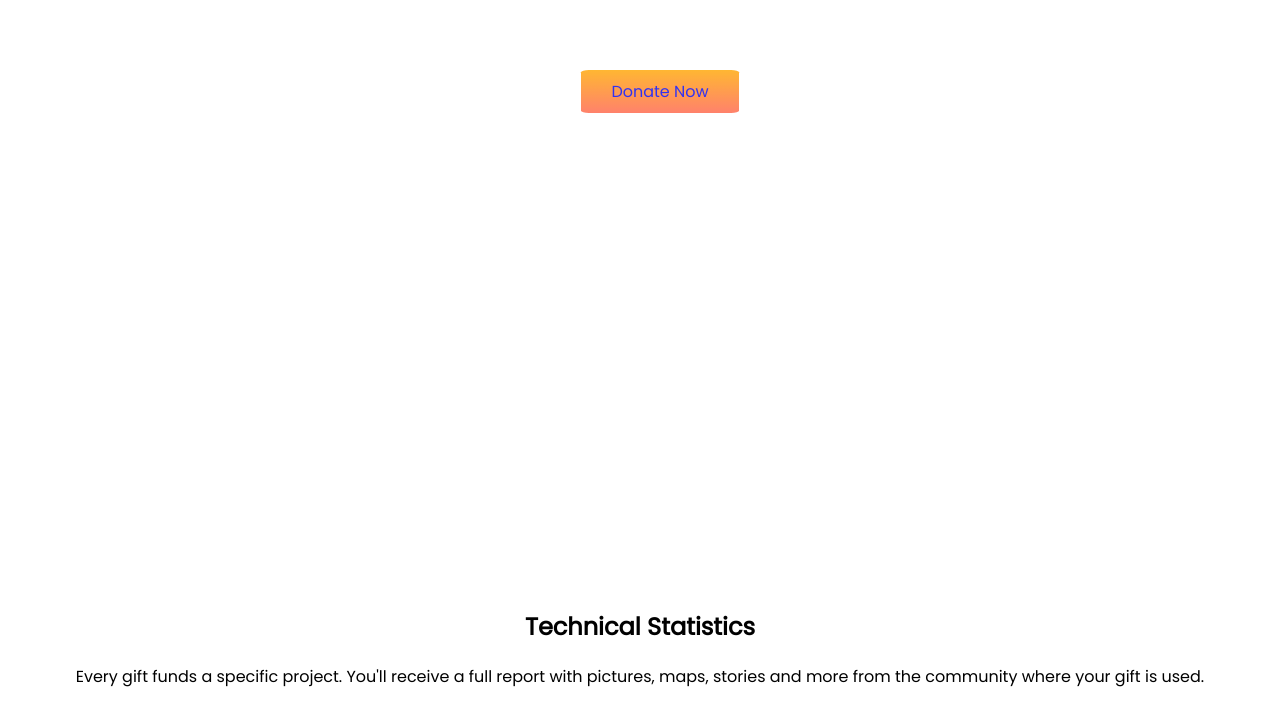
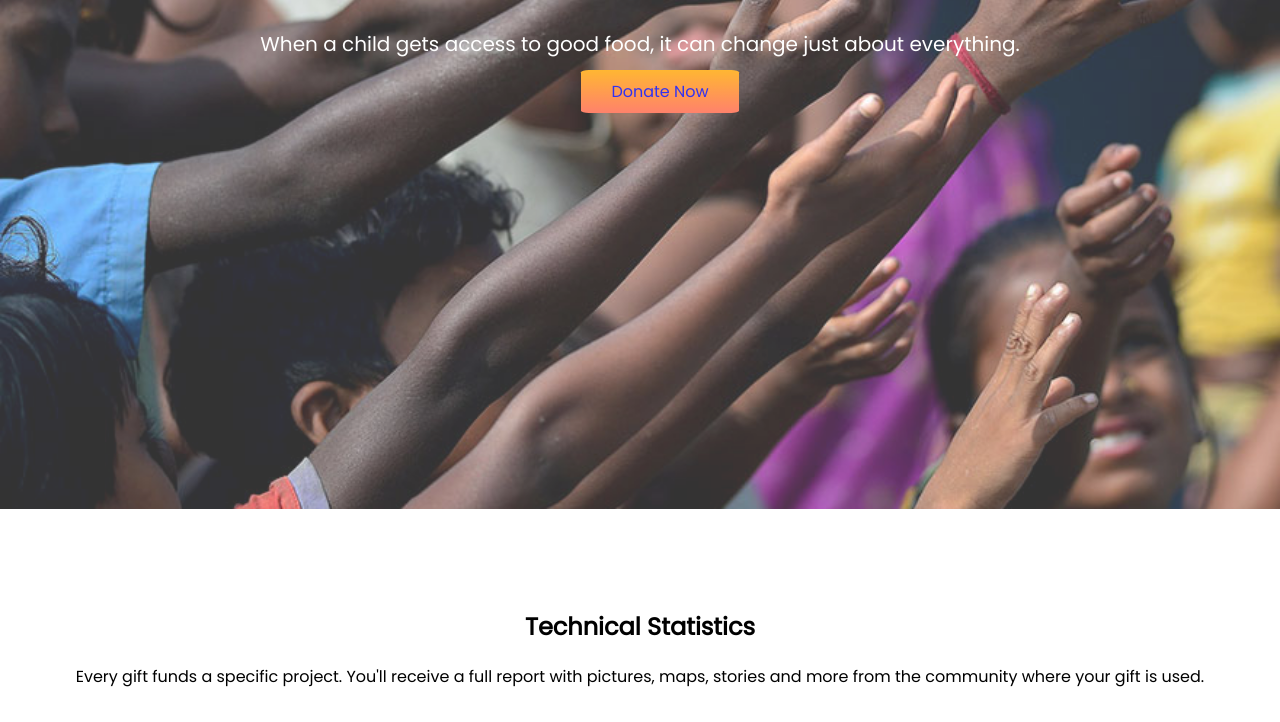
Before and after one commit to mkador/assignment-1, a plain HTML site: page index.html in a window 1280 px wide. Shown: the part 291-1013 px from the top of the page. Drawn offline with Linux system fonts and the light colour scheme; the site is published under a folder, as on GitHub Pages, so addresses that start at the root find nothing; a web font is replaced by a local one.

Commit message:
image errors updated

```diff
--- a/style.css
+++ b/style.css
@@ -9,7 +9,7 @@ body{
 
 }
 .top-banner{
-    background-image:url(/images/donation13.jpg);
+    background-image:url(./images/donation13.jpg);
     background-repeat: no-repeat;
     background-size: cover;
     width: 100%;
```
